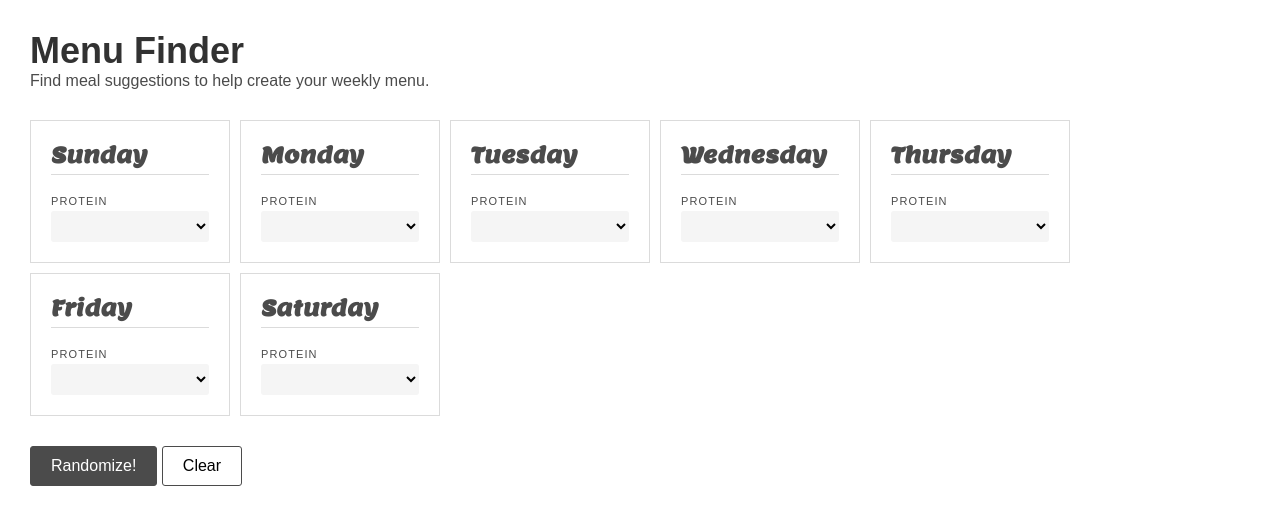
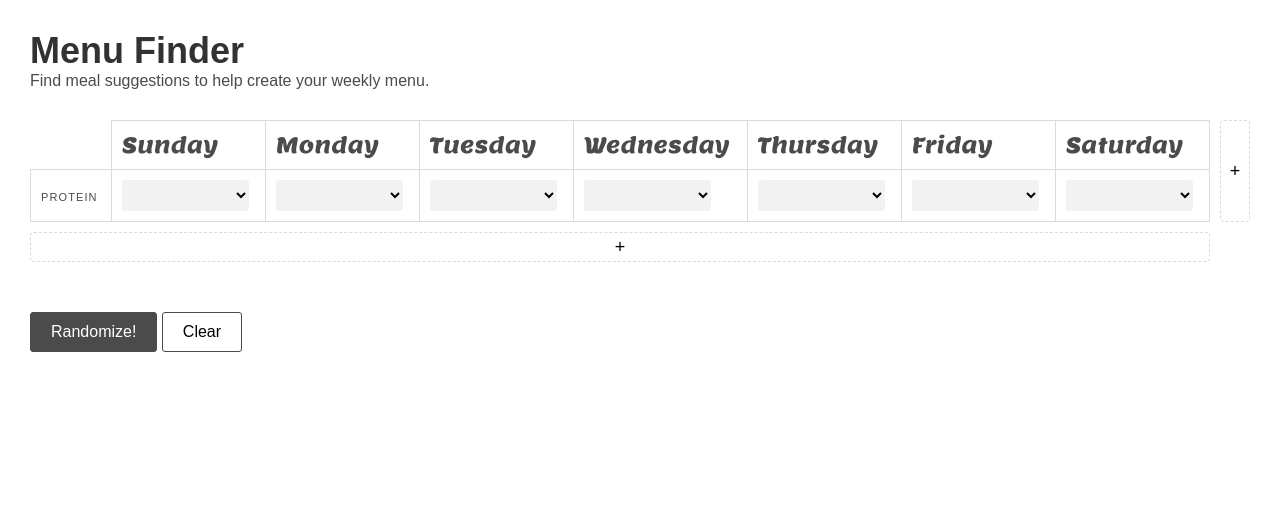
Before and after one commit to dominic-blain/menu-finder, a SvelteKit app: page / in a window 1280 px wide. Shown: the top 524 px of the page. Built offline with nearby package versions, Linux system fonts and the light colour scheme; a web font is replaced by a local one.

Commit message:
Transform into table

```diff
--- a/package.json
+++ b/package.json
@@ -14,6 +14,7 @@
 	},
 	"devDependencies": {
 		"@sveltejs/adapter-auto": "^3.0.0",
+		"@sveltejs/adapter-vercel": "^4.0.4",
 		"@sveltejs/kit": "^2.0.0",
 		"@sveltejs/vite-plugin-svelte": "^3.0.0",
 		"@types/eslint": "8.56.0",
--- /dev/null
+++ b/src/lib/components/ColumnHeader.svelte
@@ -0,0 +1,13 @@
+<script lang="ts">
+    export let title: string;
+</script>
+
+<div>{title}</div>
+
+<style>
+    div {
+        font-size: 22px;
+        margin: 0;
+        font-family: 'Lemon', 'Georgia', serif;
+    }
+</style>
--- /dev/null
+++ b/src/lib/components/RowLabel.svelte
@@ -0,0 +1,15 @@
+<script lang="ts">
+    export let label: string;
+</script>
+
+<div>{label}</div>
+
+<style>
+    div {
+        font-size: 11rem;
+        text-transform: uppercase;
+        letter-spacing: 0.1em;
+        margin-bottom: 4rem;
+        display: block;
+    }
+</style>
--- /dev/null
+++ b/src/lib/components/RowOptions.svelte
@@ -0,0 +1,23 @@
+<script lang="ts">
+    export let id: string;
+    export let selected: string;
+    export let options: string[];
+</script>
+
+<select {id} bind:value={selected}>
+    <option></option>
+    {#each options as option}
+        <option value={option}>{option}</option>
+    {/each}
+</select>
+
+<style>
+    select {
+        font-size: 16px;
+        background-color: var(--color-background);
+        border: none;
+        padding: 6rem 4rem;
+        outline: none;
+        border-radius: 3px;
+    }
+</style>
--- a/src/lib/components/WeekDay.svelte
+++ /dev/null
@@ -1,50 +0,0 @@
-<script lang="ts">
-    export let name: string;
-    export let proteinOptions: string[];
-    export let selectedProtein: string | null = null;
-</script>
-
-<section>
-    <h2>{name}</h2>
-
-    <label for={`${name}-protein`}>Protein</label>
-    <select id="{`${name}-protein`}" bind:value={selectedProtein}>
-        <option></option>
-        {#each proteinOptions as protein}
-            <option value={protein}>{protein}</option>
-        {/each}
-    </select>
-</section>
-
-<style>
-    section {
-        padding: 20rem;
-    }
-
-    h2 {
-        font-size: 22px;
-        margin: 0;
-        margin-bottom: 20rem;
-        border-bottom: 1px solid var(--color-border);
-        padding-bottom: 5rem;
-        font-family: 'Lemon', 'Georgia', serif;
-    }
-
-    label {
-        font-size: 11rem;
-        text-transform: uppercase;
-        letter-spacing: 0.1em;
-        margin-bottom: 4rem;
-        display: block;
-    }
-
-    select {
-        font-size: 16px;
-        background-color: whitesmoke;
-        border: none;
-        padding: 6rem 4rem;
-        outline: none;
-        width: 100%;
-        border-radius: 3px;
-    }
-</style>
--- a/src/routes/+page.svelte
+++ b/src/routes/+page.svelte
@@ -1,7 +1,16 @@
 <script lang="ts">
-    import WeekDay from '$lib/components/WeekDay.svelte';
+	import ColumnHeader from "$lib/components/ColumnHeader.svelte";
+import RowLabel from "$lib/components/RowLabel.svelte";
+	import RowOptions from "$lib/components/RowOptions.svelte";
 
-    const weekDays = [
+
+    interface Row {
+        label: string;
+        options: string[];
+        selected: string[];
+    }
+
+    let columns = [
         'Sunday',
         'Monday',
         'Tuesday',
@@ -24,22 +33,41 @@
         'Kidney Beans',
     ];
 
-    let selectedProteins: string[] = [];
+    let rows: Row[] = [
+        {
+            label: 'Protein',
+            options: proteinOptions,
+            selected: []
+        }
+    ]
 
     function handleRandomize() {
-        const choices = [];
-        let remainingProteinOptions = [...proteinOptions];
-        for (let i = 0; i < weekDays.length; i++) {
-            const chosenIndex = Math.floor(Math.random() * remainingProteinOptions.length);
-            choices.push(remainingProteinOptions[chosenIndex]);
-            remainingProteinOptions.splice(chosenIndex, 1);
+
+        const randomizeRow = (options: string[]) => {
+            const choices = [];
+            let remainingOptions = [...options];
+            for (let i = 0; i < columns.length; i++) {
+                const chosenIndex = Math.floor(Math.random() * remainingOptions.length);
+                choices.push(remainingOptions[chosenIndex]);
+                remainingOptions.splice(chosenIndex, 1);
+            }
+            return choices;
         }
-        selectedProteins = choices;
+
+        rows.forEach(row => row.selected = randomizeRow(row.options));
+        rows = rows;
     }
 
     function handleClear() {
-        selectedProteins = [];
+        rows.forEach(row => row.selected = []);
+        rows = rows;
     }
+
+    function handleAddColumn() {
+        const newColumn = prompt('New column name');
+        columns = [...columns, newColumn ?? 'Unknown'];
+    }
+
 </script>
 
 <header>
@@ -48,11 +76,24 @@
 </header>
 
 <main>
-    {#each weekDays as day, index}
-        <div class="day">
-            <WeekDay name={day} {proteinOptions} selectedProtein={selectedProteins[index] ?? null} />
+    <div class="table">
+        <div class="row">
+            <div class="cell empty"></div>
+            {#each columns as title}
+                <div class="cell"><ColumnHeader {title} /></div>
+            {/each}
         </div>
-    {/each}
+        <div class="row">
+            {#each rows as {label, selected, options}}
+            <div class="cell label"><RowLabel {label} /></div>
+                {#each columns as column, index}
+                <div class="cell"><RowOptions id="{column}-{label}" selected={selected[index]} {options} /></div>
+                {/each}
+            {/each}
+        </div>
+    </div>
+    <button class="add" on:click={handleAddColumn}>+</button>
+    <button class="add">+</button>
 </main>
 
 <footer>
@@ -68,21 +109,69 @@
     }
 
     main {
-        display: flex;
-        flex-wrap: wrap;
+        display: grid;
+        grid-template-columns: 1fr 30rem;
+        grid-template-rows: auto 30rem;
+        grid-template-areas:
+            "table" "add-column"
+            "add-row" "add-row";
         gap: 10rem;
+        max-width: 100%;
+        overflow-x: auto;
     }
 
-    .day {
-        width: 200rem;
-        border: 1px solid var(--color-border);
+    button.add {
+        font-size: 18px;
+        width: 100%;
+        height: 100%;
+        display: flex;
+        align-items: center;
+        justify-content: center;
+        border-radius: 4px;
+        position: relative;
+        transition: background-color 100ms cubic-bezier(0.075, 0.82, 0.165, 1);
+        border: 1px dashed var(--color-border);
+    }
+
+    button.add:hover {
+        background-color: var(--color-background);
+    }
+
+    .table {
+        display: table;
+        width: 100%;
+        grid-area: "table";
+    }
+
+    .row {
+        display: table-row;
+    }
+
+    .cell {
+        display: table-cell;
+        padding: 10rem;
+        border-left: 1px solid var(--color-border);
+        border-top: 1px solid var(--color-border);
+    }
+
+    .cell:last-child:not(.empty) {
+        border-right: 1px solid var(--color-border);
+    }
+
+    .row:last-child .cell:not(.empty) {
+        padding-bottom: 10rem;
+        border-bottom: 1px solid var(--color-border);
+    }
+
+    .cell:where(.empty) {
+        border: none;
     }
 
     footer {
         margin-top: 30rem;
     }
 
-    button {
+    button:where(.main, .secondary) {
         border: 1px solid;
         background: transparent;
         border-radius: 3px;
--- a/static/global.css
+++ b/static/global.css
@@ -19,6 +19,7 @@
     font-size: 1px;
     --color-text: rgb(75, 75, 75);
     --color-border: rgb(75, 75, 75, 0.2);
+    --color-background: rgba(0,0,0,0.05);
 
     --section-padding: 30rem;
     --section-spacing: 30rem;
@@ -28,6 +29,13 @@
     box-sizing: border-box;
     margin: 0;
     padding: 0;
+}
+
+button {
+    border: 0;
+    outline: 0;
+    background: none;
+    cursor: pointer;
 }
 
 body {
```
Also changed, not shown: 1 other file (tests, documents, lock files or other folders).
